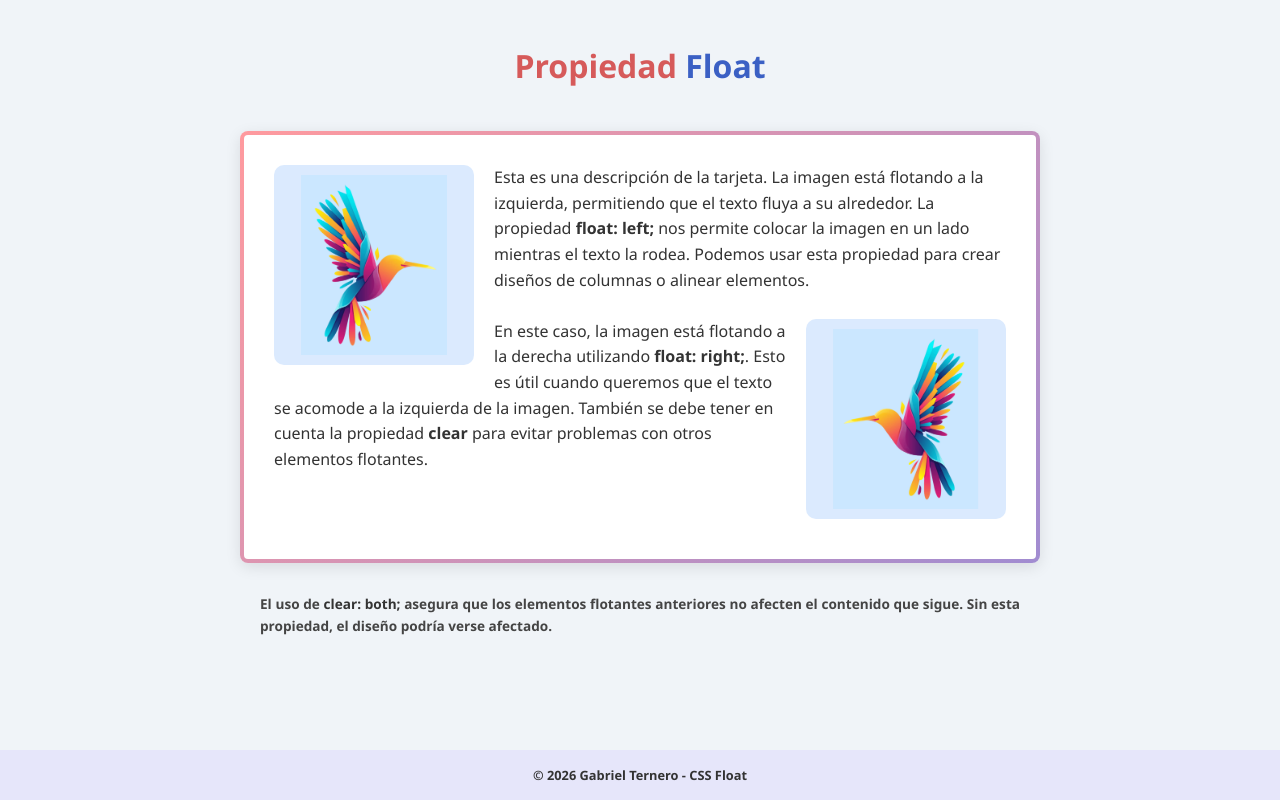
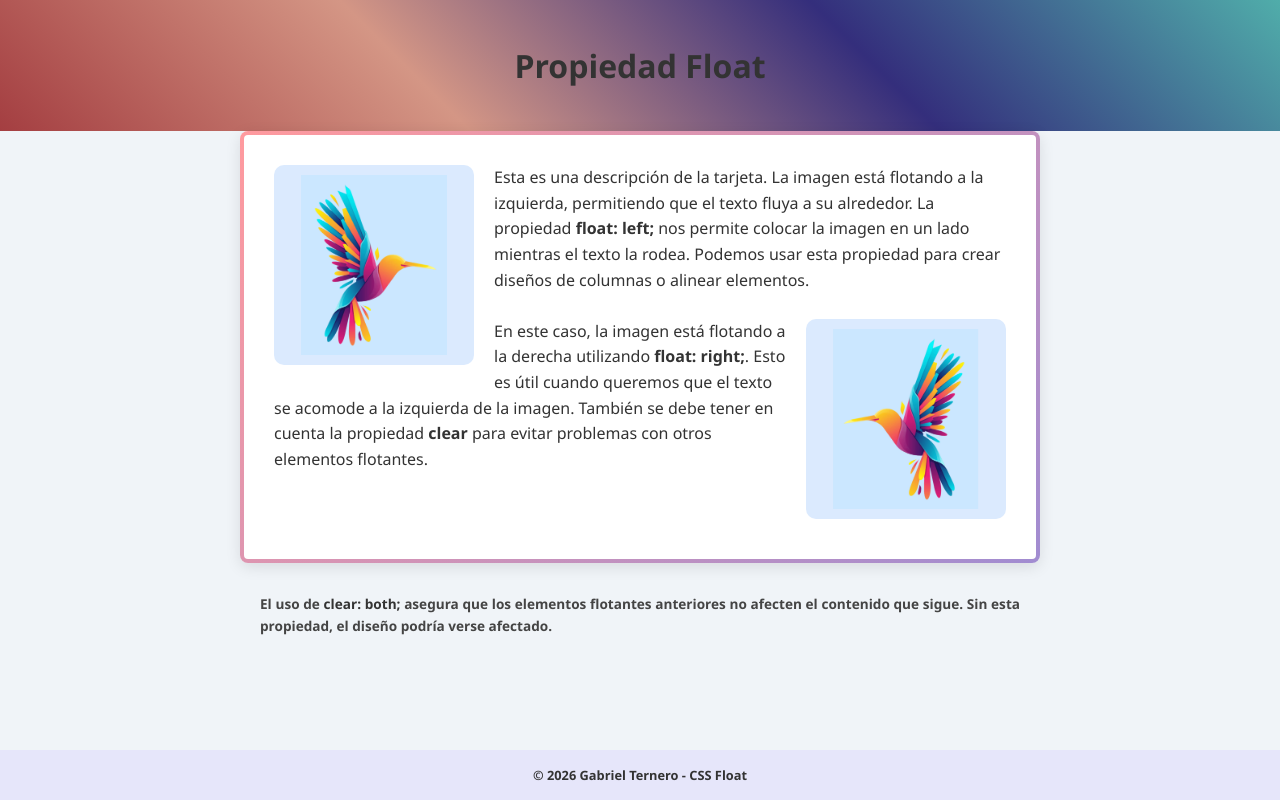
Before and after one commit to GabTS75/PROYECTOS, a plain HTML site: page htmlYcss/26_01_14_ejercicios/Flotantes/index.html in a window 1280 px wide. Drawn offline with Linux system fonts and the light colour scheme.

Commit message:
avanzando con el ejercicio

```diff
--- a/htmlYcss/26_01_14_ejercicios/Flotantes/index.html
+++ b/htmlYcss/26_01_14_ejercicios/Flotantes/index.html
@@ -11,10 +11,7 @@
 <body>
 
     <div class="container">
-        <h1 class="header-title">
-            <span class="text-pink">Propiedad</span>
-            <span class="text-blue">Float</span>
-        </h1>
+        <h1 class="header-title">Propiedad Float</h1>
 
         <div class="main-container">
             <div class="gradient-border">
--- a/htmlYcss/26_01_14_ejercicios/Flotantes/style.css
+++ b/htmlYcss/26_01_14_ejercicios/Flotantes/style.css
@@ -26,11 +26,10 @@
             padding: 40px 20px;
             font-size: 2rem;
             font-weight: bold;
+            background: linear-gradient(45deg, #a43e41, #d49685, #342e7c, #50adaa);
+
         }
 
-        /* Colores específicos para imitar la imagen */
-        .text-pink { color: #d65a5a; }
-        .text-blue { color: #3b60c4; }
 
         /* =========================================
            CONTENEDOR PRINCIPAL (LA TARJETA)
```
